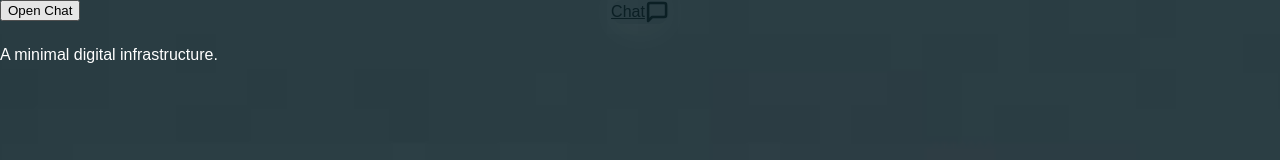
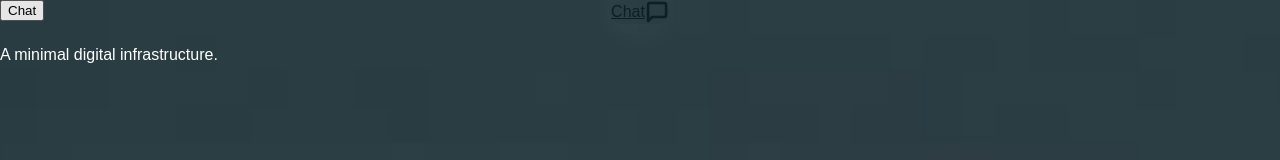
Before and after one commit to ayushjadhav1290/Cloud-Selector-Frontend, a Next.js app: page / in a window 1280 px wide. Shown: the top 160 px of the page. Built offline with nearby package versions, Linux system fonts and the light colour scheme.

Commit message:
Added the render Link

```diff
--- a/app/page.tsx
+++ b/app/page.tsx
@@ -20,14 +20,16 @@ export default function Page() {
           <ScrollContent />
 
           {/* Chat Button */}
+
           {!showSite && (
             <button
               onClick={() => setShowSite(true)}
               className="mt-4 px-6 py-2 bg-blue-600 text-white rounded-lg shadow-md hover:bg-blue-700"
             >
-              Open Chat
+              Chat
             </button>
           )}
+
 
           {/* Render the whole external site when clicked */}
           {showSite && (
```
